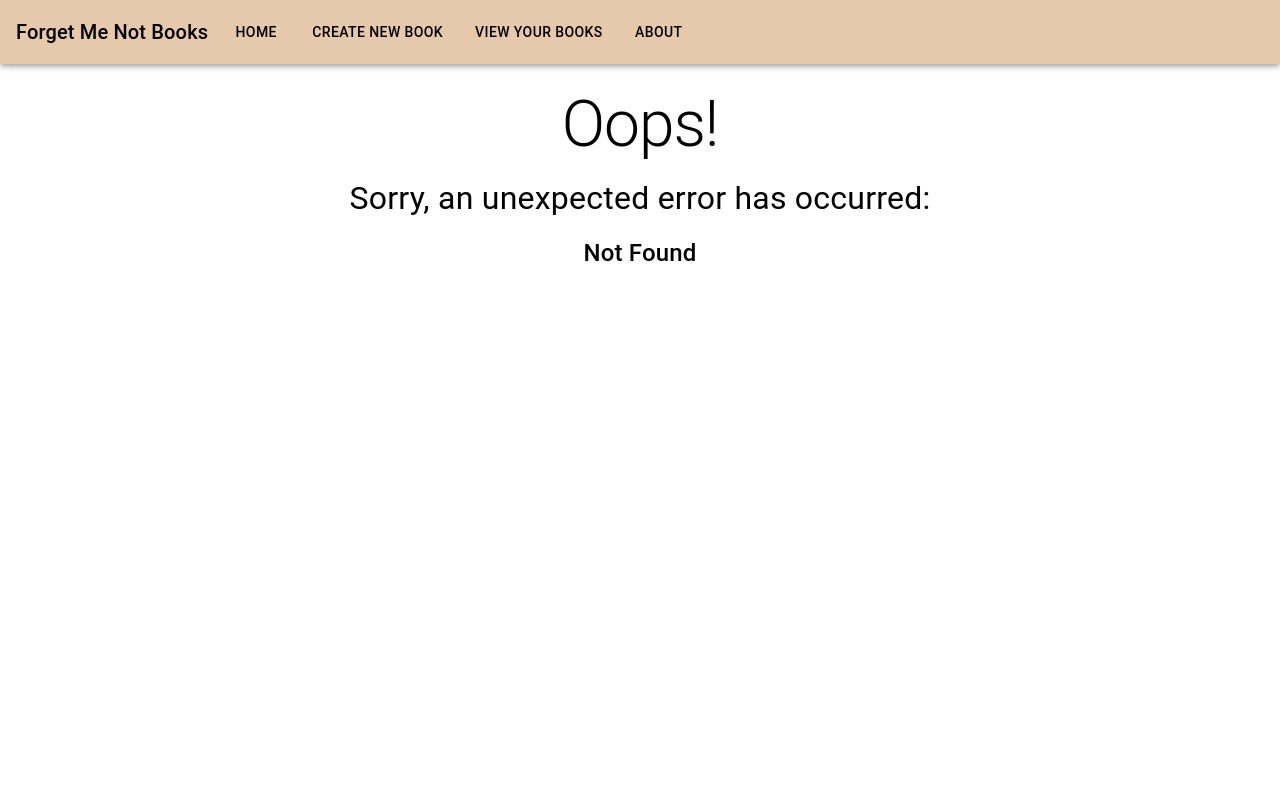
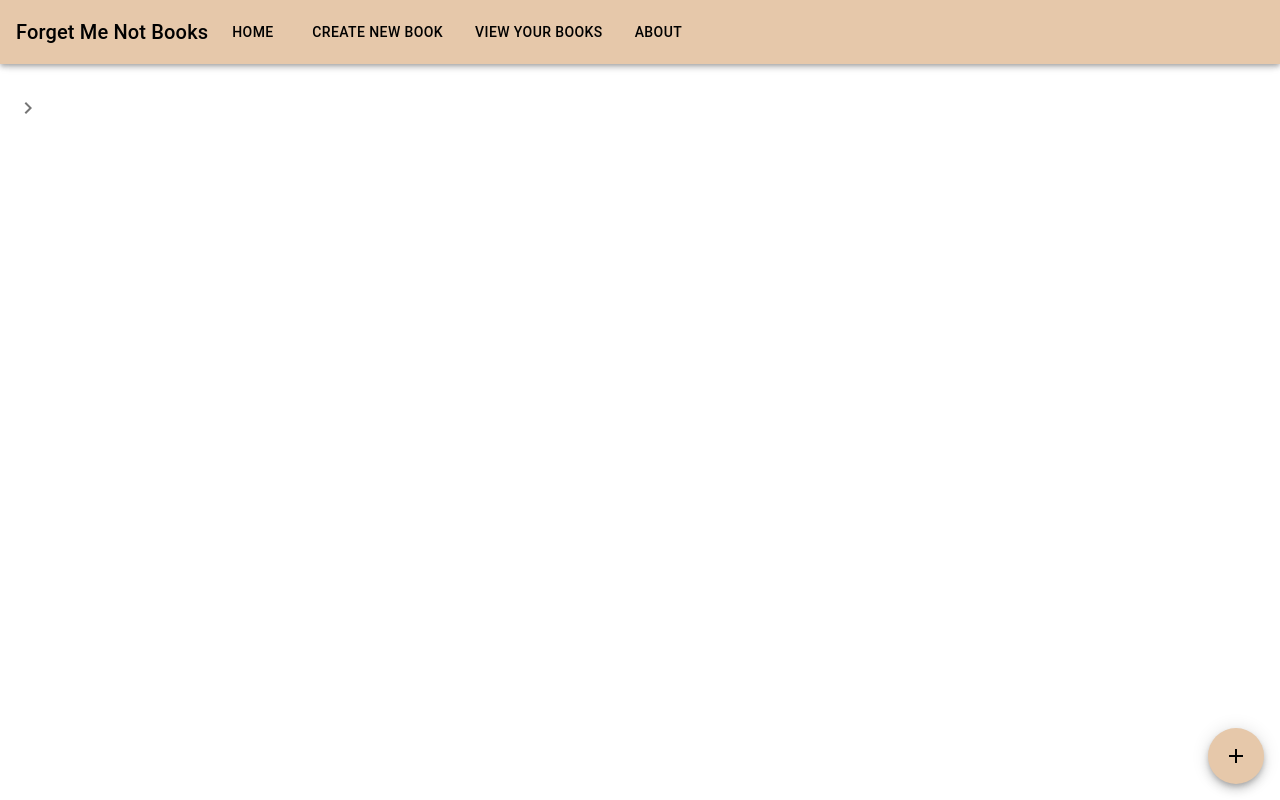
Before and after one commit to brent-watkins/forget-me-not-books, a React (Vite) app: page /create in a window 1280 px wide. Before the commit this address had no page. Built offline with nearby package versions, Linux system fonts and the light colour scheme.

Commit message:
feature: Enabled navigation through app menu items

```diff
--- a/src/App.jsx
+++ b/src/App.jsx
@@ -4,6 +4,7 @@ import Container from "@mui/material/Container";
 import { createBrowserRouter, RouterProvider } from "react-router-dom";
 import { ThemeProvider } from "@mui/material/styles";
 
+import Create from "./pages/Create";
 import Error from "./pages/Error";
 import Home from "./pages/Home";
 import NavBar from "./components/common/NavBar";
@@ -13,6 +14,11 @@ const router = createBrowserRouter([
   {
     path: "/",
     element: <Home />,
+    errorElement: <Error />,
+  },
+  {
+    path: "/create",
+    element: <Create />,
     errorElement: <Error />,
   },
 ]);
--- a/src/components/common/NavBar.jsx
+++ b/src/components/common/NavBar.jsx
@@ -17,6 +17,7 @@ import ListItemButton from "@mui/material/ListItemButton";
 import ListItemText from "@mui/material/ListItemText";
 import MenuIcon from "@mui/icons-material/Menu";
 import Toolbar from "@mui/material/Toolbar";
+import Tooltip from "@mui/material/Tooltip";
 import Typography from "@mui/material/Typography";
 
 export default function NavBar() {
@@ -27,6 +28,20 @@ export default function NavBar() {
     []
   );
 
+  const getHref = useCallback((navItem) => {
+    switch (navItem) {
+      case "About":
+        return "/about";
+      case "Create New Book":
+        return "/create";
+      case "Home":
+        return "/";
+      case "View Your Books":
+        return "/view";
+      default:
+        return "/";
+    }
+  }, []);
   const handleToggleDrawer = useCallback(() => {
     setDrawerOpen((prev) => !prev);
   }, []);
@@ -52,13 +67,16 @@ export default function NavBar() {
             {navItems.map((item) => (
               <Grid item key={item}>
                 <Button
+                  href={getHref(item)}
                   sx={{ color: "black", display: { xs: "none", md: "block" } }}
                 >
                   {item}
                 </Button>
+                <Tooltip arrow disableInteractive title={item}>
                   <IconButton
                     aria-label={item}
                     color="inherit"
+                    href={getHref(item)}
                     sx={{ display: { xs: "none", sm: "block", md: "none" } }}
                   >
                     {item === "Home" ? (
@@ -71,6 +89,7 @@ export default function NavBar() {
                       <InfoIcon />
                     ) : null}
                   </IconButton>
+                </Tooltip>
               </Grid>
             ))}
           </Grid>
@@ -89,7 +108,10 @@ export default function NavBar() {
           <List>
             {navItems.map((item) => (
               <ListItem key={item} disablePadding>
-                <ListItemButton sx={{ textAlign: "center" }}>
+                <ListItemButton
+                  href={getHref(item)}
+                  sx={{ textAlign: "center" }}
+                >
                   {item === "Home" ? (
                     <HomeIcon />
                   ) : item === "Create New Book" ? (
```
Lines whose indentation alone changed are shown as unchanged.
